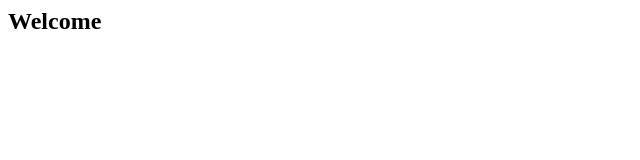
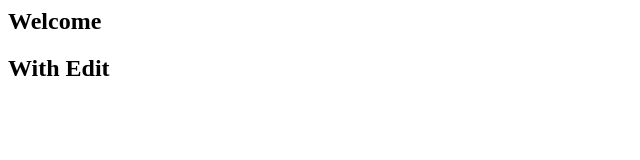
Before and after one commit to artbycrunk/artbycrunk.github.io, a plain HTML site: page index.html in a window 1280 px wide. Shown: the whole page, without its empty margins (0-640 px from the left). Drawn offline with Linux system fonts and the light colour scheme.

Commit message:
Update index.html

```diff
--- a/index.html
+++ b/index.html
@@ -1 +1,2 @@
 <h2>Welcome<h2>
+<h2>With Edit<h2>
```
